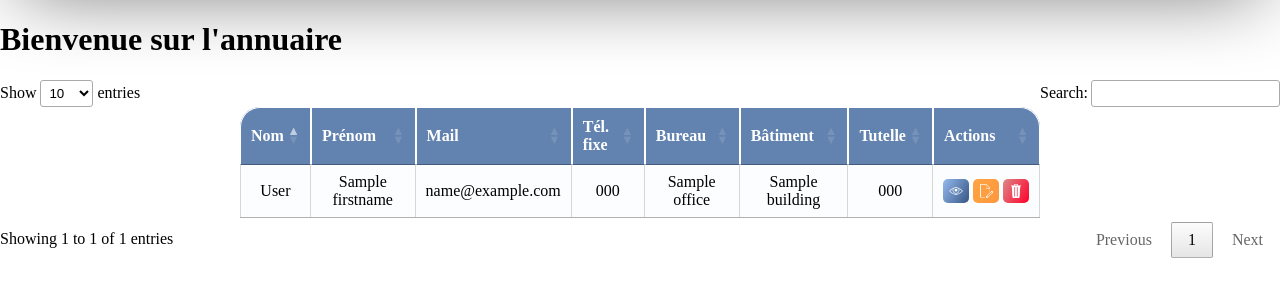
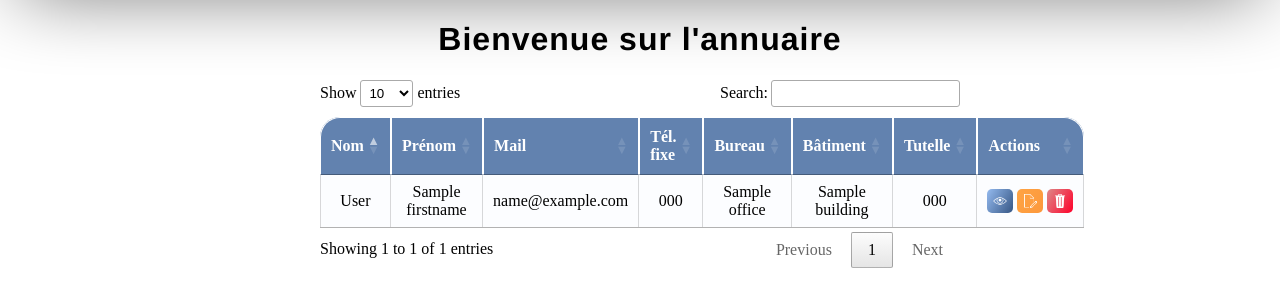
Before and after one commit to WesleyPin/ProjetLaboHubert, a Symfony app: template annuaire/templates/front/index.html.twig in a window 1280 px wide. Shown: the part 75-382 px from the top of the page. Run offline with Twig, Linux system fonts and the light colour scheme; the template is opened without the code that fills it: most values are stand-ins (such as "Sample title", 1, 10 or a date in 2020); some libraries are stand-ins or nearby versions.

Commit message:
[annuaire] modif style tab et suppression user

```diff
--- a/annuaire/public/css/annuaire.css
+++ b/annuaire/public/css/annuaire.css
@@ -113,7 +113,8 @@ body {
 /* Tableau annuaire */
 .table-annuaire {
     border-collapse: collapse;
-    max-width: 800px;
+    width: 100%;
+    padding-top: 10px;
 }
 
 .table-annuaire thead {
@@ -218,3 +219,14 @@ body {
     height: auto;
     margin: 8px 5px;
 }
+
+.tab-block {
+    width: 50%;
+    margin: auto;
+    text-align: center;
+}
+
+.tab-block h1 {
+    letter-spacing: 1px;
+    font-family: "Helvetica Neue", Helvetica, Arial, sans-serif;
+}
--- a/annuaire/src/Security/LoginFormAuthenticator.php
+++ b/annuaire/src/Security/LoginFormAuthenticator.php
@@ -92,7 +92,7 @@ class LoginFormAuthenticator extends AbstractFormLoginAuthenticator
         }
 
         // For example : return new RedirectResponse($this->urlGenerator->generate('some_route'));
-        return new RedirectResponse($this->urlGenerator->generate('index'));
+        return new RedirectResponse($this->urlGenerator->generate('annuaire'));
     }
 
     protected function getLoginUrl()
--- a/annuaire/templates/front/index.html.twig
+++ b/annuaire/templates/front/index.html.twig
@@ -1,21 +1,23 @@
 {% extends 'base.html.twig' %}
 
-{% block title %}Annuaire{% endblock %}
+{% block title %}Annuaire
+{% endblock %}
 
 {% block body %}
     <script>
-  $(document).ready( function () {
-    $('#annuaire').DataTable( {
+        $(document).ready(function () {
+            $('#annuaire').DataTable({
                 "language": {
                     "url": "//cdn.datatables.net/plug-ins/9dcbecd42ad/i18n/French.json"
                 }
-    } );
-  } );
+            });
+        });
     </script>
 
-<div>
-    <h1>Bienvenue sur l'annuaire {{ app.user.username }}</h1>
-    <table id="annuaire" class="table-annuaire cell-border">
+    <div class="tab-block">
+        <h1>Bienvenue sur l'annuaire
+            {{ app.user.username }}</h1>
+        <table class="table-annuaire cell-border" id="annuaire">
             <thead>
                 <tr>
                     <th>
@@ -69,19 +71,20 @@
                             {{ user.tutelle }}
                         </td>
                         <td>
-            <span class="do-not-wrap">
+                            <span
+                                class="do-not-wrap">
                                 <!-- TODO : Ajouter leur action -->
                                 <button class="button-view" title="Voir"><img src="{{ asset('img/view-100.png') }}" alt="Voir"></button>
                                 <button class="button-edit" title="Modifier"><img src="{{ asset('img/edit-100.png') }}" alt="Modifier"></button>
+                                <a href="{{ path('delete', { 'id': user.id }) }}">
                                     <button class="button-delete" title="Supprimer"><img src="{{ asset('img/delete-100.png') }}" alt="Supprimer"></button>
+                                </a>
                             </span>
                         </td>
                     </tr>
                 {% endfor %}
             </tbody>
-      <tfoot>
-
-      </tfoot>
+            <tfoot></tfoot>
         </table>
     </div>
 
```
Also changed, not shown: annuaire/src/Controller/FrontController.php (+19 -1 lines). Lines whose indentation alone changed are shown as unchanged.
